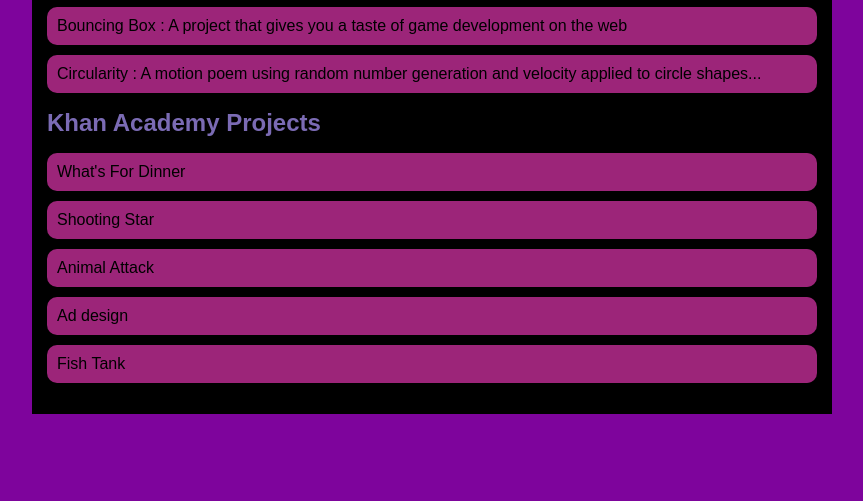
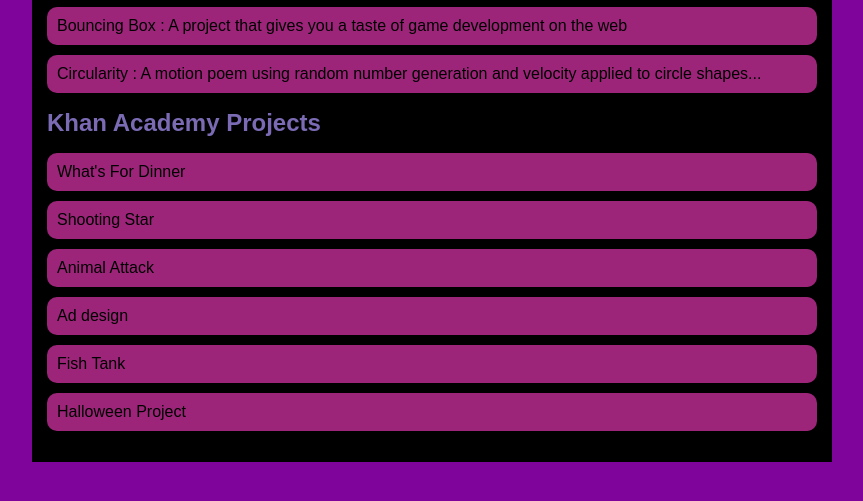
Before and after one commit to aidanjones7876/aidanjones.github.io, a plain HTML site: page portfolio.html in a window 1280 px wide. Shown: the part 197-698 px from the top of the page, without its empty margins (208-1071 px from the left). Drawn offline with Linux system fonts and the light colour scheme.

Commit message:
added halloween project

```diff
--- a/portfolio.html
+++ b/portfolio.html
@@ -30,7 +30,8 @@
                         <li> <a href = "https://www.khanacademy.org/computer-programming/spin-off-of-project-shooting-star/6385834490904576">Shooting Star</a></li>
                         <li> <a href = "https://www.khanacademy.org/computer-programming/spin-off-of-project-animal-attack/5828017719656448">Animal Attack</a></li>
                         <li> <a href = "https://www.khanacademy.org/computer-programming/spin-off-of-project-ad-design/5130603312496640"> Ad design</a></li>
-                        <li> <a href= "https://www.khanacademy.org/computer-programming/spin-off-of-project-fish-tank/6749325952335872"> Fish Tank</a></li>
+                        <li> <a href = "https://www.khanacademy.org/computer-programming/spin-off-of-project-fish-tank/6749325952335872"> Fish Tank</a></li>
+                        <li> <a href = "https://www.khanacademy.org/computer-programming/nhs-halloween/4513159494549504"> Halloween Project</a>  </li>
                     </ul>
                 </div>
             </main>
```
